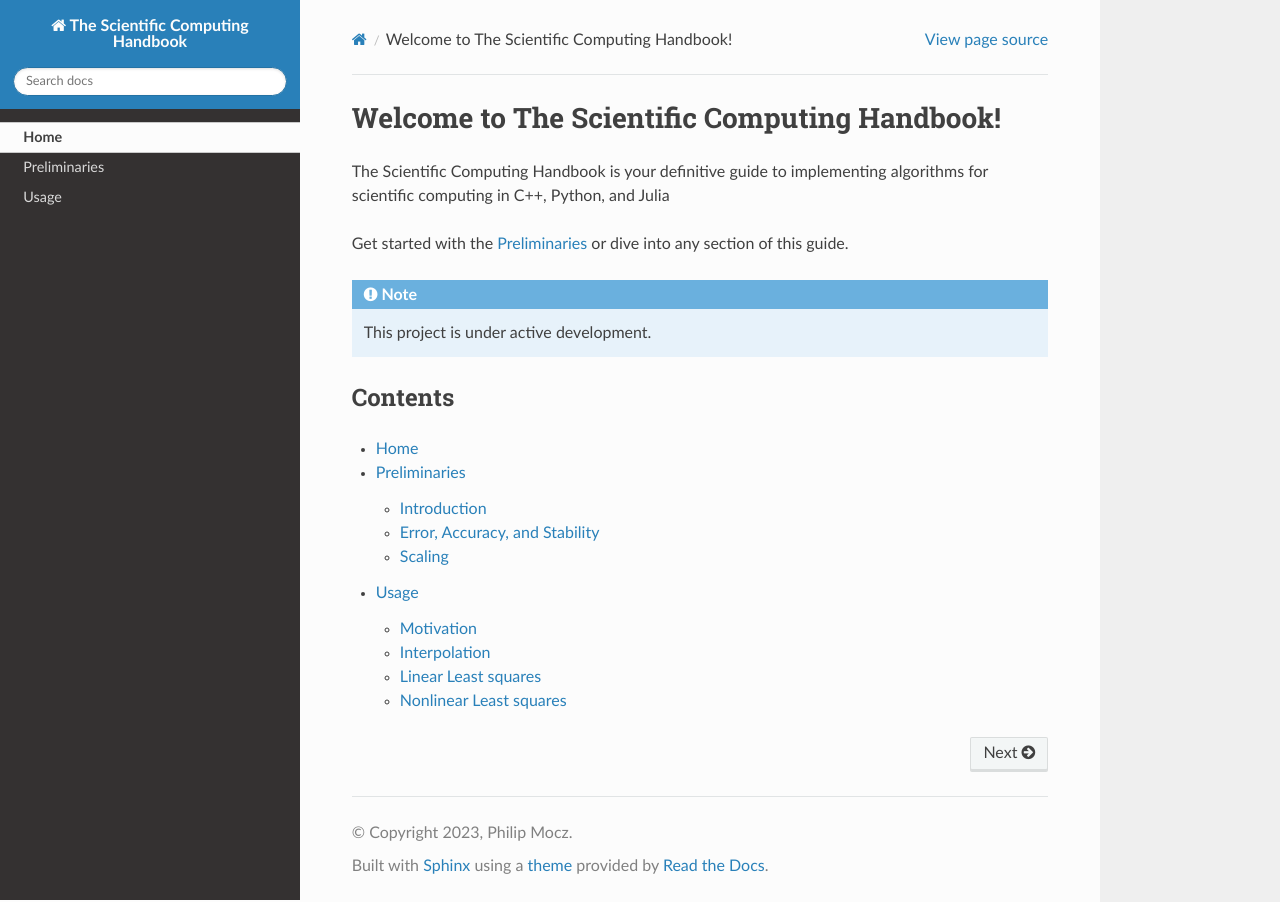
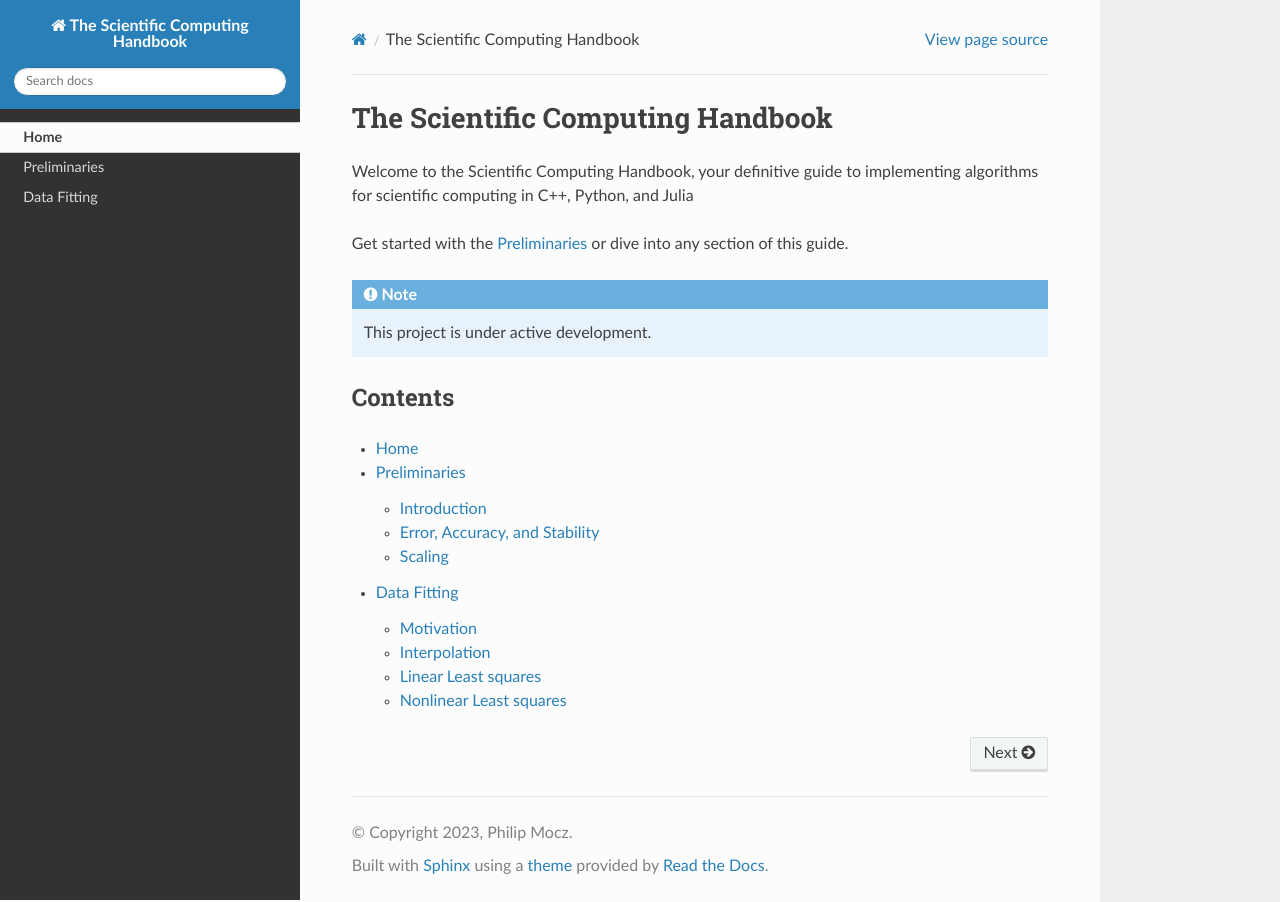
Before and after one commit to scientific-computing-handbook/scientific-computing-handbook.github.io, a Sphinx documentation site: the page built from docs/index.rst, in a window 1280 px wide. Built offline with Sphinx 7.4.7 and the Read the Docs theme 2.0.0, drawn with Linux system fonts in a browser that asks for light colours.

Commit message:
move to subfolder

```diff
--- a/docs/index.rst
+++ b/docs/index.rst
@@ -1,13 +1,13 @@
 
-Welcome to The Scientific Computing Handbook!
-=============================================
+The Scientific Computing Handbook
+=================================
 
-The Scientific Computing Handbook is your definitive guide to
+Welcome to the Scientific Computing Handbook, your definitive guide to
 implementing algorithms for scientific computing in C++, Python, and
 Julia
 
 
-Get started with the :doc:`preliminaries` or dive into any section of
+Get started with the :doc:`pages/preliminaries` or dive into any section of
 this guide.
 
 .. note::
--- a/docs/data_fitting.rst
+++ b/docs/pages/data_fitting.rst
@@ -1,5 +1,5 @@
-Usage
-=====
+Data Fitting
+============
 
 Motivation
 ----------
```
Also changed, not shown: other parts of docs/index.rst (+2 -2 lines), docs/pages/preliminaries.rst (renamed from docs/preliminaries.rst).
